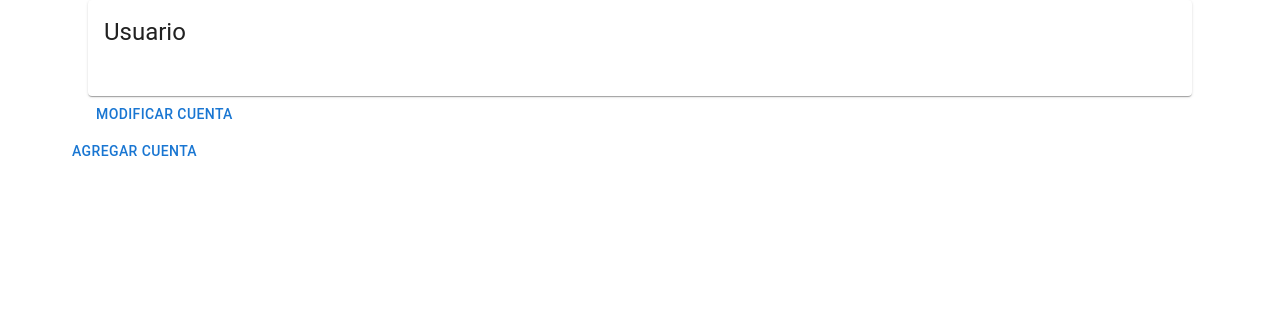
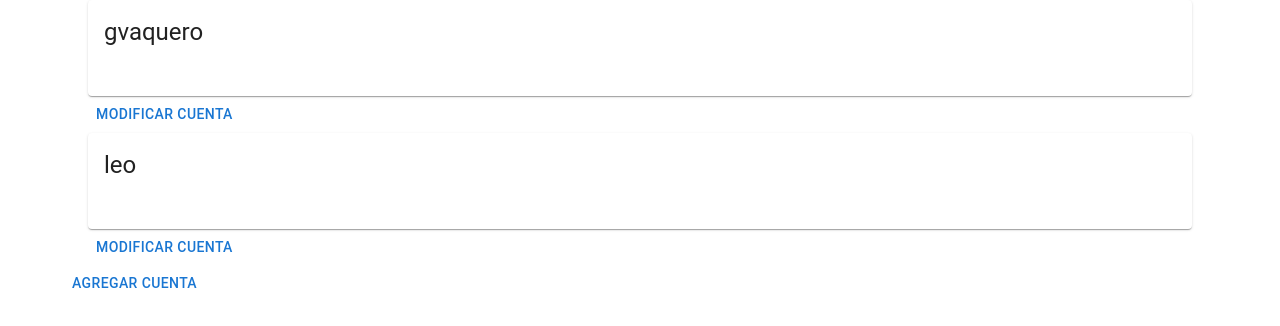
Before and after one commit to RHV044/pictogramas-web, a React (Create React App) app: page /cuenta/seleccionar in a window 1280 px wide. Shown: the top 326 px of the page. Built offline with nearby package versions, Linux system fonts and the light colour scheme.

Commit message:
multicuenta en seleccionar cuenta

```diff
--- a/src/login/components/seleccionarCuenta.tsx
+++ b/src/login/components/seleccionarCuenta.tsx
@@ -1,21 +1,30 @@
 
 import { Button, Card, CardActionArea, CardContent, CardHeader, TextField } from '@mui/material';
 import { Container } from '@mui/system';
-import { useState } from 'react';
+import { useEffect, useState } from 'react';
 import {
   useNavigate,
   useLocation,
 } from "react-router-dom";
+import { IUsuario } from '../model/usuario';
+import { ObtenerUsuarios } from '../services/usuarios-services';
 
 const SeleccionarCuenta = (props: any) => {
 
   let navigate = useNavigate();
   let location = useLocation();
-  const [usuario, setUsuario] = useState("");
+  const [usuarios, setUsuarios] = useState([] as IUsuario[]);
+
+  useEffect(() => {
+    console.log('vamos a obtener los usuarios')
+    ObtenerUsuarios(setUsuarios)
+  }, []);
 
   return (
     <Container>
-      <Container>
+      {
+        usuarios.map((usuario) => {
+        return (<Container>
           <Card
             // style={{ borderRadius: '50%', paddingTop: '81.25%', margin: '28px' }}
             onClick={() => {
@@ -23,7 +32,7 @@ const SeleccionarCuenta = (props: any) => {
             }}
           >
             <CardActionArea>
-            <CardHeader title="Usuario"></CardHeader>
+              <CardHeader title={usuario.username}></CardHeader>
               <CardContent>{/* Quizas agregar una imagen */}</CardContent>
             </CardActionArea>
           </Card>
@@ -32,7 +41,8 @@ const SeleccionarCuenta = (props: any) => {
               navigate('/cuenta/modificar' + location.search);
             }}
           > Modificar Cuenta </Button>
-      </Container>
+        </Container>)
+      })}
       <Button
         onClick={() => {
           navigate('/cuenta/agregar' + location.search);
--- /dev/null
+++ b/src/login/model/usuario.ts
@@ -0,0 +1,6 @@
+export interface IUsuario {
+  id: number;
+  username: string;
+  password: string;
+  children?: JSX.Element|JSX.Element[];
+}
--- /dev/null
+++ b/src/login/services/usuarios-services.ts
@@ -0,0 +1,15 @@
+import axios from "axios";
+
+const apiArasaac = process.env.URL_PICTOGRAMAS ?? "http://localhost:5000";
+
+export async function ObtenerUsuarios(
+  setUsuarios: any
+) {
+  // axios.get(apiArasaac + '/usuarios')
+  //   .then(response => {
+  //     console.log('obtuvimos los usuarios')
+  //     console.log(response.data)
+  //     setUsuarios(response.data)
+  //   })
+  setUsuarios([{id: 1, username: 'gvaquero', password: '123'},{id: 2, username: 'leo', password: '123'}])
+}
--- a/src/pictogramas/services/arasaac-service.ts
+++ b/src/pictogramas/services/arasaac-service.ts
@@ -2,7 +2,7 @@ import axios from "axios";
 import { IPictogram } from "../models/pictogram";
 import { IndexedDbService } from "./indexeddb-service";
 const db = new IndexedDbService();
-const apiArasaac = process.env.URL ?? "https://api.arasaac.org/api";
+const apiArasaac = process.env.URL_ARASAAC ?? "https://api.arasaac.org/api";
 
 export async function LoadPictogramsFromArasaac(
   setPictosIds: any,
```
Also changed, not shown: 1 other file (tests, documents, lock files or other folders). Lines whose indentation alone changed are shown as unchanged.
